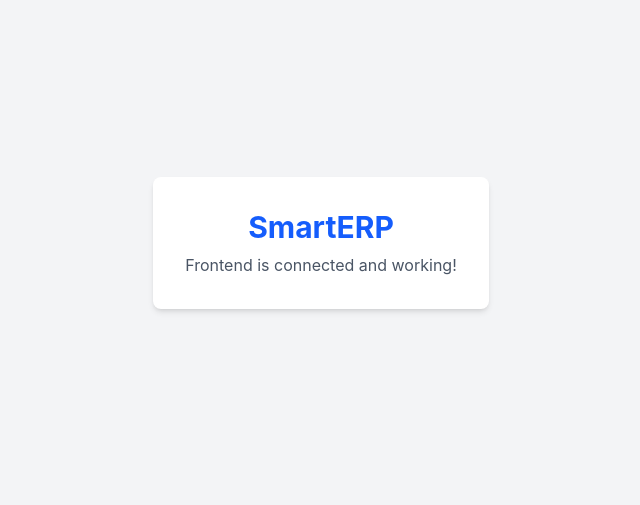
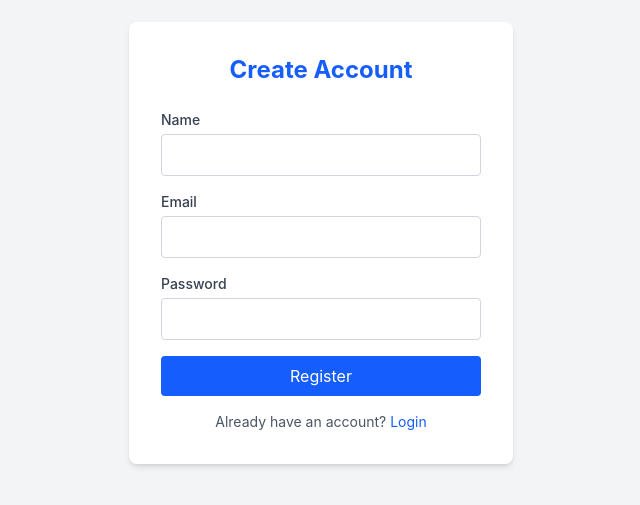
Before and after one commit to akshaya-keerthi-yelisetty/SmartERP, a React app in the folder frontend/: page /register in a window 1280 px wide. Shown: the part 157-662 px from the top of the page, without its empty margins (319-959 px from the left). Built offline with nearby package versions, Linux system fonts and the light colour scheme; the HTML template or start-up script is replaced by a standard one.

Commit message:
Step 7: Add React Router setup and working Register page

```diff
--- a/frontend/src/App.jsx
+++ b/frontend/src/App.jsx
@@ -1,11 +1,19 @@
+import { BrowserRouter, Routes, Route, Navigate } from "react-router-dom";
+import Register from "./pages/Register";
+import Login from "./pages/Login";
+import Dashboard from "./pages/Dashboard";
+
 function App() {
   return (
-    <div className="min-h-screen bg-gray-100 flex items-center justify-center">
-      <div className="bg-white p-8 rounded-lg shadow-md text-center">
-        <h1 className="text-3xl font-bold text-blue-600">SmartERP</h1>
-        <p className="text-gray-600 mt-2">Frontend is connected and working!</p>
-      </div>
-    </div>
+    <BrowserRouter>
+      <Routes>
+        <Route path="/register" element={<Register />} />
+        <Route path="/login" element={<Login />} />
+        <Route path="/dashboard" element={<Dashboard />} />
+        {/* Redirect the root URL to /register for now */}
+        <Route path="/" element={<Navigate to="/register" />} />
+      </Routes>
+    </BrowserRouter>
   );
 }
 
--- /dev/null
+++ b/frontend/src/api/axios.js
@@ -0,0 +1,8 @@
+import axios from "axios";
+
+// Create a pre-configured axios instance pointing at our backend
+const api = axios.create({
+  baseURL: "http://localhost:5000/api",
+});
+
+export default api;
--- /dev/null
+++ b/frontend/src/pages/Dashboard.jsx
@@ -0,0 +1,9 @@
+function Dashboard() {
+  return (
+    <div className="min-h-screen bg-gray-100 flex items-center justify-center">
+      <p className="text-gray-600">Dashboard coming in Step 9</p>
+    </div>
+  );
+}
+
+export default Dashboard;
--- /dev/null
+++ b/frontend/src/pages/Login.jsx
@@ -0,0 +1,9 @@
+function Login() {
+  return (
+    <div className="min-h-screen bg-gray-100 flex items-center justify-center">
+      <p className="text-gray-600">Login page coming in Step 8</p>
+    </div>
+  );
+}
+
+export default Login;
--- /dev/null
+++ b/frontend/src/pages/Register.jsx
@@ -0,0 +1,112 @@
+import { useState } from "react";
+import { useNavigate, Link } from "react-router-dom";
+import api from "../api/axios";
+
+function Register() {
+  // Form field values live in this single state object
+  const [formData, setFormData] = useState({
+    name: "",
+    email: "",
+    password: "",
+  });
+
+  const [error, setError] = useState("");
+  const [loading, setLoading] = useState(false);
+
+  const navigate = useNavigate();
+
+  // Runs every time the user types in any input field
+  const handleChange = (e) => {
+    setFormData({ ...formData, [e.target.name]: e.target.value });
+  };
+
+  // Runs when the form is submitted
+  const handleSubmit = async (e) => {
+    e.preventDefault(); // stops the browser's default full-page reload on submit
+    setError("");
+    setLoading(true);
+
+    try {
+      await api.post("/auth/register", formData);
+      // On success, send the user to the login page
+      navigate("/login");
+    } catch (err) {
+      // err.response.data.message comes from our backend's error JSON
+      setError(err.response?.data?.message || "Registration failed");
+    } finally {
+      setLoading(false);
+    }
+  };
+
+  return (
+    <div className="min-h-screen bg-gray-100 flex items-center justify-center">
+      <form
+        onSubmit={handleSubmit}
+        className="bg-white p-8 rounded-lg shadow-md w-96"
+      >
+        <h1 className="text-2xl font-bold text-blue-600 mb-6 text-center">
+          Create Account
+        </h1>
+
+        {error && (
+          <p className="bg-red-100 text-red-700 p-2 rounded mb-4 text-sm">
+            {error}
+          </p>
+        )}
+
+        <label className="block text-sm font-medium text-gray-700 mb-1">
+          Name
+        </label>
+        <input
+          type="text"
+          name="name"
+          value={formData.name}
+          onChange={handleChange}
+          required
+          className="w-full border border-gray-300 rounded p-2 mb-4 focus:outline-none focus:ring-2 focus:ring-blue-500"
+        />
+
+        <label className="block text-sm font-medium text-gray-700 mb-1">
+          Email
+        </label>
+        <input
+          type="email"
+          name="email"
+          value={formData.email}
+          onChange={handleChange}
+          required
+          className="w-full border border-gray-300 rounded p-2 mb-4 focus:outline-none focus:ring-2 focus:ring-blue-500"
+        />
+
+        <label className="block text-sm font-medium text-gray-700 mb-1">
+          Password
+        </label>
+        <input
+          type="password"
+          name="password"
+          value={formData.password}
+          onChange={handleChange}
+          required
+          className="w-full border border-gray-300 rounded p-2 mb-4 focus:outline-none focus:ring-2 focus:ring-blue-500"
+        />
+
+        <button
+          type="submit"
+          disabled={loading}
+          className="w-full bg-blue-600 text-white py-2 rounded hover:bg-blue-700 disabled:opacity-50"
+        >
+          {loading ? "Creating account..." : "Register"}
+        </button>
+
+        <p className="text-sm text-gray-600 mt-4 text-center">
+          Already have an account?{" "}
+          <Link to="/login" className="text-blue-600 hover:underline">
+            Login
+          </Link>
+        </p>
+      </form>
+    </div>
+  );
+}
+
+export default Register;
```
